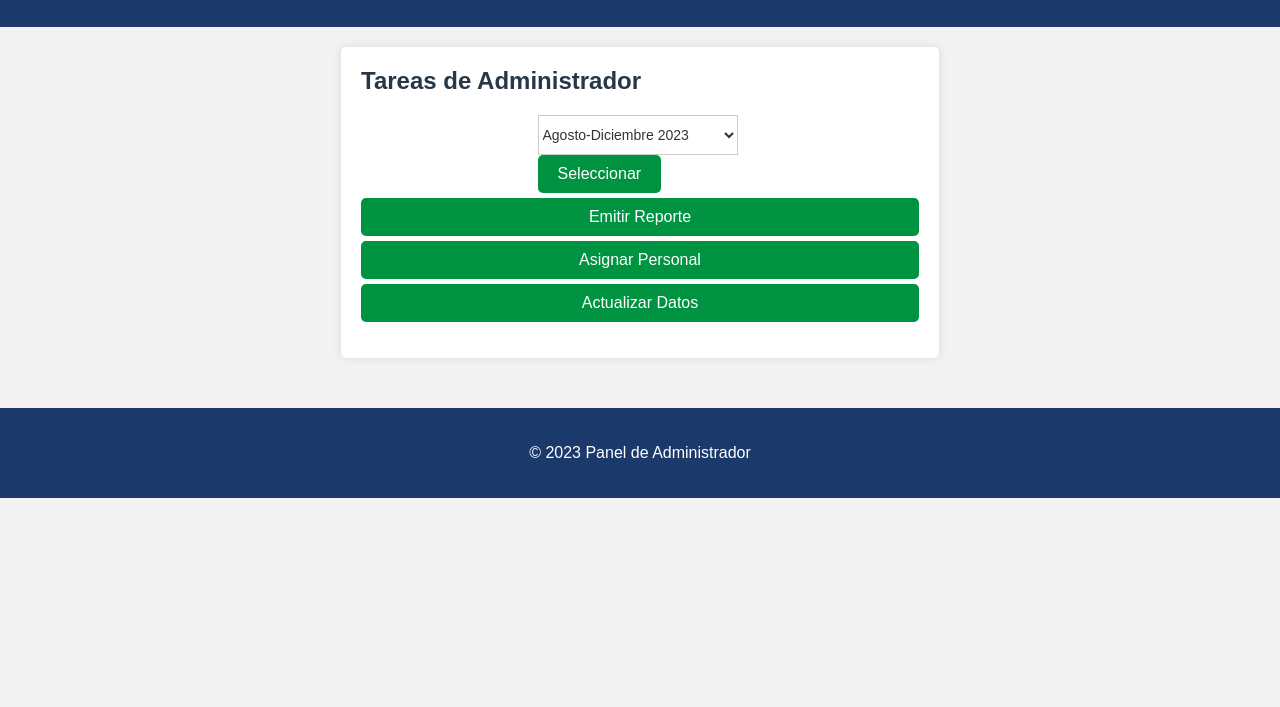
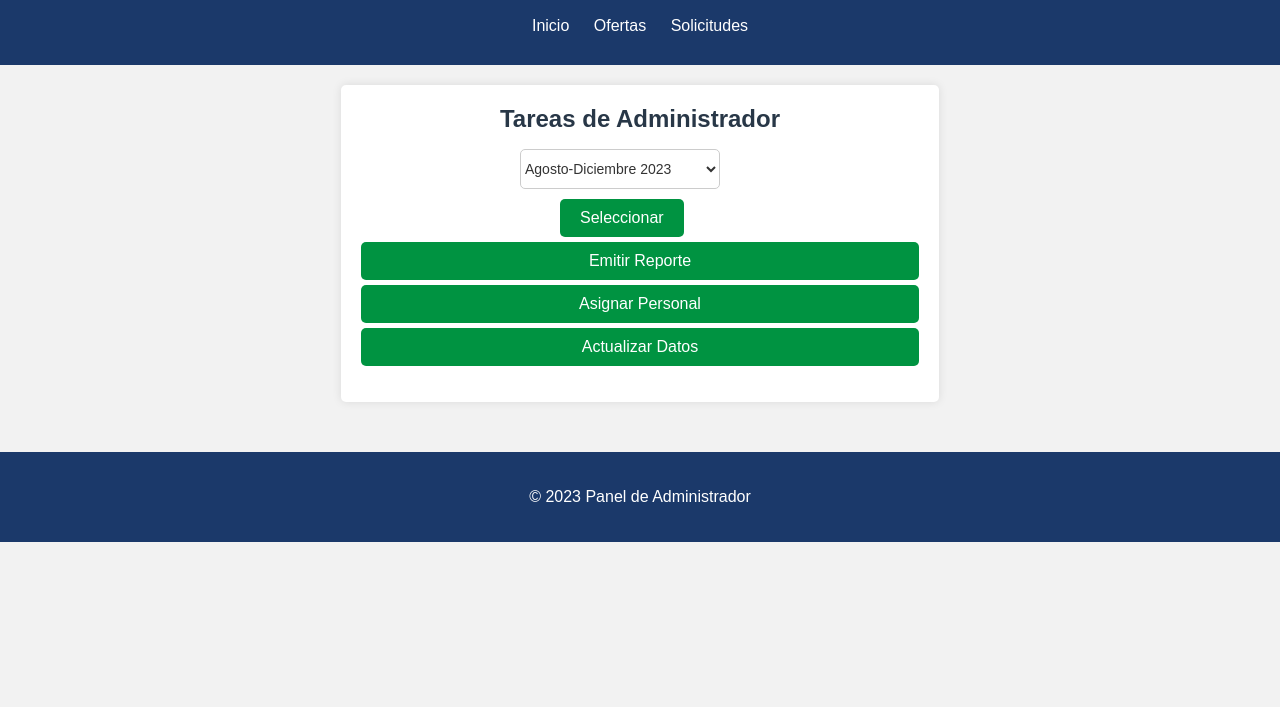
Before and after one commit to leonardo-mg/webProject, a plain HTML site: page administrador.html in a window 1280 px wide. Shown: the part 93-800 px from the top of the page. Drawn offline with Linux system fonts and the light colour scheme.

Commit message:
Actualización de vistas

```diff
--- a/administrador.html
+++ b/administrador.html
@@ -9,11 +9,16 @@
 
   <header>
     <h1>Bienvenido, Administrador</h1>
+    <nav>
+      <a href="administrador.html">Inicio</a>
+      <a href="home.html">Ofertas</a>
+      <a href="usersRequest.html">Solicitudes</a>
+    </nav>
   </header>
 
   <main>
     <section class="tareas">
-      <h2>Tareas de Administrador</h2>
+      <h2 class="admin-tittle">Tareas de Administrador</h2>
       <!-- Lista de tareas -->
       <ul>
         <!-- Agrega botones o enlaces para realizar estas tareas -->
--- a/css/administrador.css
+++ b/css/administrador.css
@@ -74,8 +74,18 @@ body {
     flex-direction: column;
     align-items: center;
     justify-content: center;
+
+  }
+  .admin-tittle{
+    display: flex;
+    align-items: center;
+    justify-content: center;
+    margin-bottom: 15px;
   }
   .period-section select{
+    position: relative;
+    right: 20px;
+    margin-bottom: 10px;
     font-family: 'Inria', sans-serif;
     width: 200px;
     height: 40px;
@@ -85,5 +95,26 @@ body {
     font-size: 14px;
     background-color: #fff;
     color: #333;
-    margin-right: 5px;
+    border-radius: 5px;
   }
+  .bttn{
+    margin-left: 20px;
+  }
+  nav {
+    background-color: #1b396a;
+    color: white;
+    text-align: center;
+    padding: 10px 0;
+  }
+
+  nav a {
+    color: white;
+    text-decoration: none;
+    margin: 0 10px;
+  }
+
+  nav a:hover {
+    background-color: #fff;
+    color: #000;
+    border-radius: 5px;
+  }
--- /dev/null
+++ b/css/usersRequest.css
@@ -0,0 +1,84 @@
+/* Estilos generales */
+body {
+    font-family: Arial, sans-serif;
+    margin: 0;
+    padding: 0;
+    background-color: #f2f2f2;
+    color: #333;
+  }
+
+  header, footer {
+    background-color: #1b396a;
+    color: white;
+    text-align: center;
+    padding: 20px 0;
+  }
+
+  main {
+    display: flex;
+    justify-content: center;
+    padding: 20px;
+  }
+
+  section.solicitudes {
+    width: 50%;
+  }
+
+  .solicitud {
+    background-color: #fff;
+    padding: 20px;
+    margin-bottom: 20px;
+    border-radius: 5px;
+    box-shadow: 0 0 10px rgba(0, 0, 0, 0.1);
+  }
+
+  .solicitud p {
+    margin-bottom: 10px;
+  }
+
+  .acciones {
+    display: flex;
+    justify-content: flex-end;
+  }
+
+  button {
+    padding: 8px 16px;
+    margin-left: 10px;
+    cursor: pointer;
+    border: none;
+    border-radius: 5px;
+    transition: background-color 0.3s;
+  }
+
+  button.aceptar {
+    background-color: #2ecc71;
+    color: #fff;
+  }
+
+  button.rechazar {
+    background-color: #e74c3c;
+    color: #fff;
+  }
+
+  button:hover {
+    opacity: 0.8;
+  }
+  nav {
+    background-color: #1b396a;
+    color: white;
+    text-align: center;
+    padding: 10px 0;
+  }
+
+  nav a {
+    color: white;
+    text-decoration: none;
+    margin: 0 10px;
+  }
+
+  nav a:hover {
+    background-color: #fff;
+    color: #000;
+    border-radius: 5px;
+    padding: 2px;
+  }
```
Also changed, not shown: usersRequest.html (added, +57 -0 lines).
